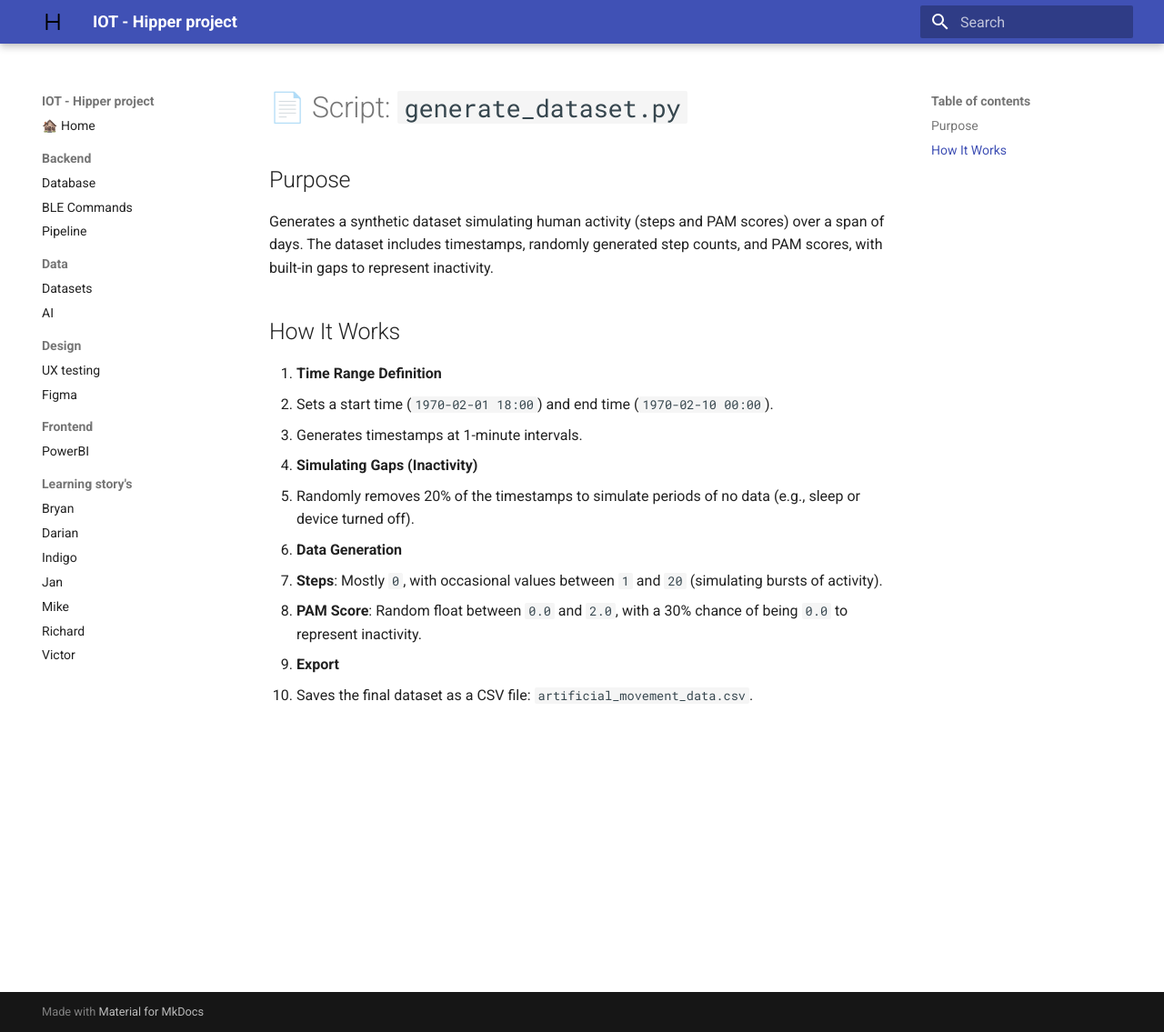
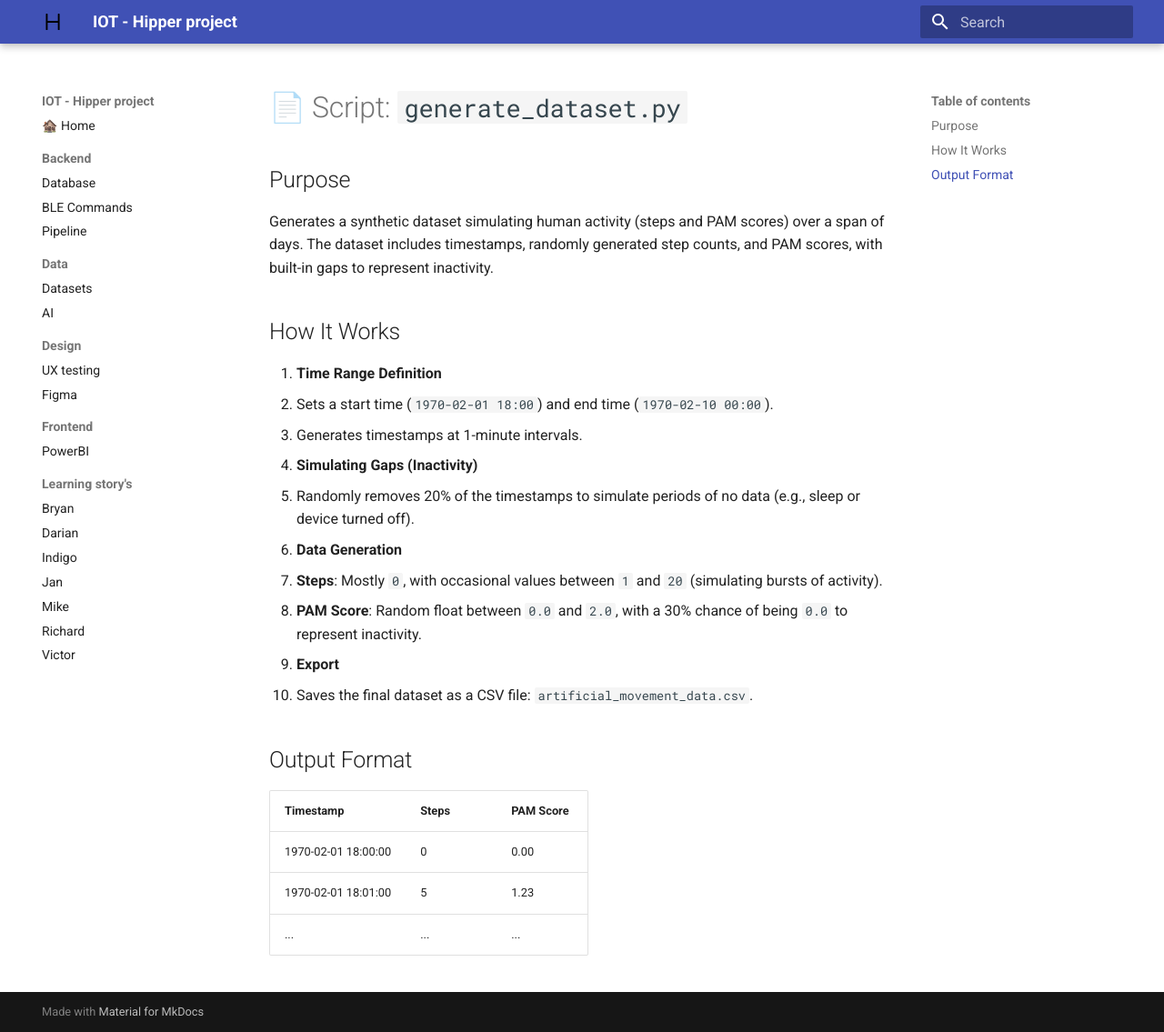
Before and after one commit to Vic-Warden/Digital-Life-Hipper-Monitoring, an MkDocs documentation site: the page built from docs/backend/generate_dataset.md, in a window 1280 px wide and 1135 px high. Shown: the whole window at 91% size. Built offline with MkDocs 1.6.1 and Material for MkDocs 9.7.7, drawn with Linux system fonts in a browser that asks for light colours.

Commit message:
documentation ouput format

```diff
--- a/docs/backend/generate_dataset.md
+++ b/docs/backend/generate_dataset.md
@@ -18,3 +18,11 @@ Generates a synthetic dataset simulating human activity (steps and PAM scores) o
 
 4. **Export**
    - Saves the final dataset as a CSV file: `artificial_movement_data.csv`.
+
+## Output Format
+
+| Timestamp           | Steps | PAM Score |
+|---------------------|-------|-----------|
+| 1970-02-01 18:00:00 | 0     | 0.00      |
+| 1970-02-01 18:01:00 | 5     | 1.23      |
+| ...                 | ...   | ...       |
```
